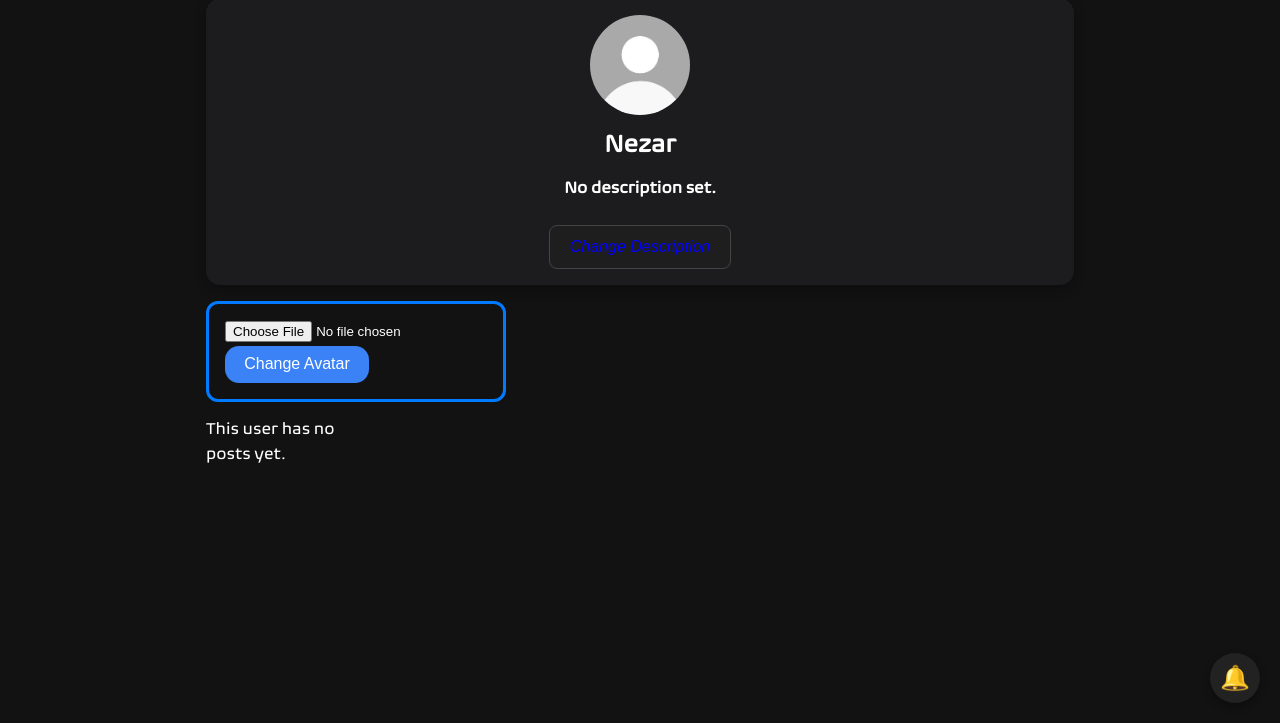
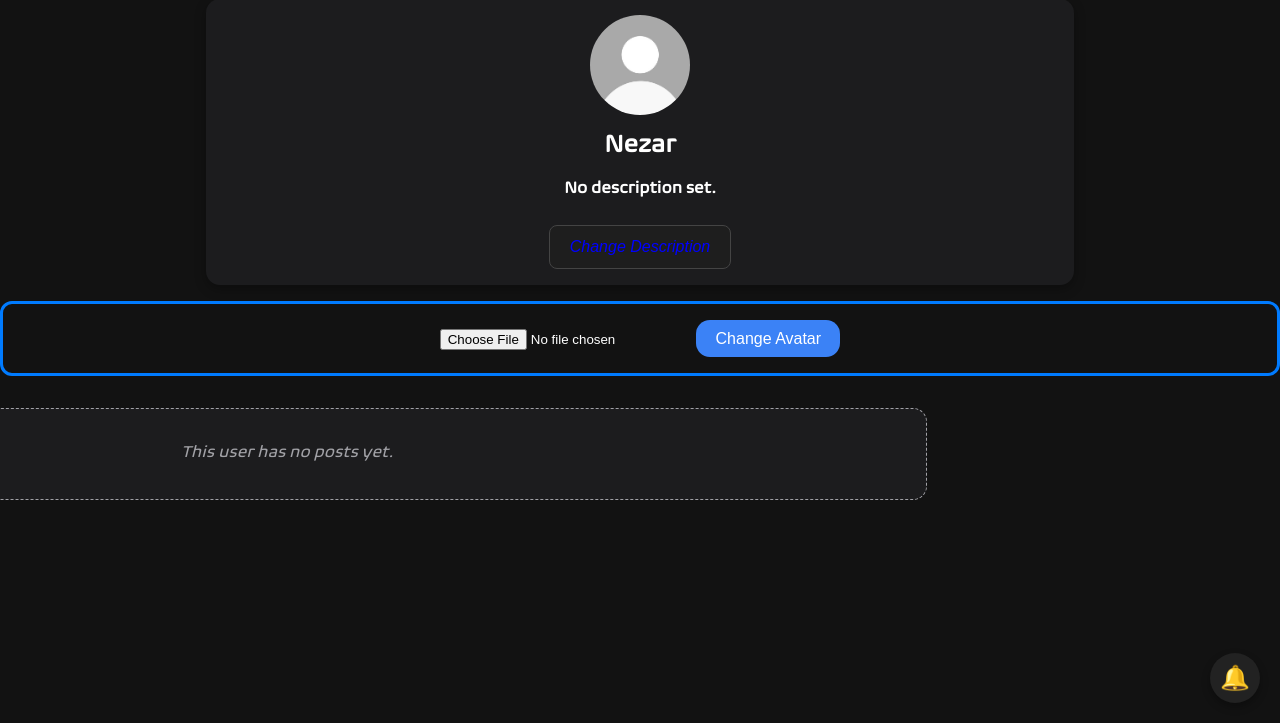
Before and after one commit to G-ahid/Gallario, a Flask app: a page that uses templates/side.html in a window 1280 px wide. Shown: the part 77-800 px from the top of the page. Run offline with Flask 3, Linux system fonts and the light colour scheme; a user stored in the database is signed in; data comes from the database, SQL or seed files in the repository; both versions use the stored data as it was after the commit.

Commit message:
doing stuff Chatgpt told me to do.

```diff
--- a/app.py
+++ b/app.py
@@ -28,10 +28,11 @@ DB_PATH = os.path.join(BASE_DIR, "database.db")
 
 # -------- DB HELPERS --------
 def get_db():
-    conn = sqlite3.connect(DB_PATH)
+    conn = sqlite3.connect(DB_PATH, detect_types=sqlite3.PARSE_DECLTYPES | sqlite3.PARSE_COLNAMES)
     conn.row_factory = sqlite3.Row
+    # Enforce foreign key constraints
+    conn.execute("PRAGMA foreign_keys = ON")
     return conn
-
 def ensure_likes_value_column(conn):
     """If likes table exists but lacks 'value' column, add it."""
     info = conn.execute("PRAGMA table_info(likes)").fetchall()
@@ -146,20 +147,27 @@ def save_avatar_file(file_storage):
     if not file_storage or file_storage.filename == "":
         return None
     if not allowed_file(file_storage.filename):
-        return None                                 # Generate safe and unique filename
-    filename = secure_filename(file_storage.filename)
-    unique = f"{uuid.uuid4().hex}_{filename}"
-    full_path = os.path.join(AVATAR_FOLDER, unique) # Ensure the folder exists
+        return None
+
+    # Make sure avatars folder exists
     os.makedirs(AVATAR_FOLDER, exist_ok=True)
-    # Open and process the image
-    img = Image.open(file_storage)
-    # Convert to RGB to avoid errors with PNG transparency
+
+    # Create a unique png filename
+    unique_name = f"{uuid.uuid4().hex}.png"
+    full_path = os.path.join(AVATAR_FOLDER, unique_name)
+
+    # Open image from the FileStorage stream
+    img = Image.open(file_storage.stream)
+    # Convert to RGB to avoid issues with alpha/transparency if you want opaque avatars.
     img = img.convert("RGB")
-    # Crop to square and resize to exactly 256x256
     img = crop_to_square(img)
     img = img.resize((256, 256), Image.LANCZOS)
-    # Save the resized avatar
-    img.save(full_path, format="PNG")
+    # Save as PNG (consistent file type)
+    img.save(full_path, format="PNG", optimize=True)
+
+    # Return a relative path that matches how you store avatars in DB
+    return f"avatars/{unique_name}"
+
 
     return f"avatars/{unique}"  # Relative path to use with url_for
 
@@ -448,19 +456,21 @@ def add_comment(post_id):
         return redirect(url_for("view_post", post_id=post_id))
 
     db = get_db()
-    cur = db.execute("INSERT INTO comments (post_id, user_id, text) VALUES (?, ?, ?)", (post_id, user["id"], text))
+    cur = db.execute(
+        "INSERT INTO comments (post_id, user_id, text) VALUES (?, ?, ?)",
+        (post_id, user["id"], text)
+    )
     comment_id = cur.lastrowid
     post = db.execute("SELECT user_id FROM posts WHERE id = ?", (post_id,)).fetchone()
-    if post and post["user_id"] != user["id"]:  # don't notify yourself
+    if post and post["user_id"] != user["id"]:
         db.execute("""
             INSERT INTO notifications (maker_id, receiver_id, type, reference_id, comment_id)
             VALUES (?, ?, ?, ?, ?)
         """, (user["id"], post["user_id"], 2, post_id, comment_id))  # type 2 = comment
-        db.commit()
-    return redirect(url_for("view_post", post_id=post_id))
     db.commit()
     db.close()
     flash("Comment added!", "success")
+    return redirect(url_for("view_post", post_id=post_id))
 
 def get_comments_for_post(post_id):
     db = get_db()
@@ -508,10 +518,15 @@ def delete_post(post_id):
     flash("Post deleted.", "success")
     return redirect(url_for("index"))
 
+@app.route("/profile/")
 @app.route("/profile/<username>")
-@app.route("/profile/")
 def profile(username=None):
-    if username == None: return redirect(url_for("login"))
+    if username is None:
+        user = current_user()
+        if not user:
+            return redirect(url_for("login"))
+        return redirect(url_for("profile", username=user["username"]))
+
     db = get_db()
     profile_user = db.execute("SELECT * FROM users WHERE username = ?", (username,)).fetchone()
     if not profile_user:
@@ -520,7 +535,6 @@ def profile(username=None):
     posts = db.execute("SELECT * FROM posts WHERE user_id = ? ORDER BY timestamp DESC", (profile_user["id"],)).fetchall()
     db.close()
     return render_template("profile.html", profile=profile_user, posts=posts, user=current_user())
-
 
 @app.route("/profile/avatar", methods=["POST"])
 def change_avatar():
@@ -550,14 +564,22 @@ def uploaded_file(filename):
 @app.route("/description", methods=["POST"])
 def change_description():
     user = current_user()
-    data = request.get_json()   # get the JSON body
-    description = data.get("description")
-    print("    "+description)
+    if not user:
+        return jsonify(success=False, error="Unauthorized"), 401
+
+    data = request.get_json() or {}
+    description = (data.get("description") or "").strip()
+
+    # Basic validation
+    if len(description) > 1000:
+        return jsonify(success=False, error="Description too long (max 1000 chars)."), 400
+
     db = get_db()
     db.execute("UPDATE users SET description = ? WHERE id = ?", (description, user["id"]))
     db.commit()
     db.close()
-    return jsonify({"success": True})
+    return jsonify({"success": True, "description": description})
+
 @app.route("/notifications", methods=["GET"])
 def get_notifications():
     user = current_user()
@@ -571,12 +593,12 @@ def get_notifications():
                n.reference_id,
                n.seen,
                n.created_at,
-               n.comment_id,
+               n.comment_id AS notif_comment_id,
                u.username AS maker_username,
                u.avatar   AS maker_avatar,
                p.id AS post_id,
                p.image AS post_image,
-               c.id AS comment_id,
+               c.id AS comment_row_id,
                c.text AS comment_content
         FROM notifications n
         JOIN users u ON n.maker_id = u.id
@@ -586,12 +608,13 @@ def get_notifications():
         ORDER BY n.created_at DESC
     """, (user["id"],)).fetchall()
     db.close()
+
     data = []
     for n in notifications:
         item = {
             "id": n["id"],
-            "type": n["type"],                 # 0=like,1=dislike,2=comment,3=dm
-            "reference_id": n["reference_id"], # post_id or comment_id
+            "type": n["type"],
+            "reference_id": n["reference_id"],
             "seen": bool(n["seen"]),
             "created_at": n["created_at"],
             "maker": {
@@ -604,16 +627,16 @@ def get_notifications():
             }
         }
 
-        # If it's a comment notification, attach comment info
         if n["type"] == 2:  # comment
             item["comment"] = {
-                "id": n["comment_id"],
+                "id": n["notif_comment_id"],   # the ID stored on notification row
                 "content": n["comment_content"]
             }
 
         data.append(item)
 
     return jsonify(success=True, notifications=data)
+
 @app.route("/notifications/<int:notif_id>/seen", methods=["POST"])
 def mark_notification_seen(notif_id):
     user = current_user()
--- a/static/styles.css
+++ b/static/styles.css
@@ -424,7 +424,26 @@ h1, h2, h3 {
   padding: 16px;             /* Space inside the box */
   background: #121212;       /* Background color inside the div */
   color: #fff;                /* Text color */
-  width: 300px;
+  width: 100vw;
+  margin-left: calc(-50vw + 50%);
+  margin-right: calc(-50vw + 50%);
+  text-align: center;
+  box-sizing: border-box;
+}
+
+.no-posts {
+  text-align: center;
+  color: var(--text-muted);
+  font-style: italic;
+  padding: 2rem;
+  margin: 1rem 0;
+  background: var(--bg-card);
+  border-radius: var(--radius);
+  border: 1px dashed var(--text-muted);
+  width: 100vw;
+  margin-left: calc(-50vw + 50%);
+  margin-right: calc(-50vw + 50%);
+  box-sizing: border-box;
 }
 /* ===========================
    Responsive Tweaks
```
Also changed, not shown: README.md, database.db.
